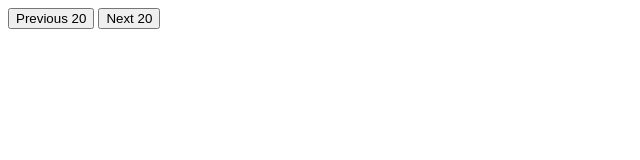
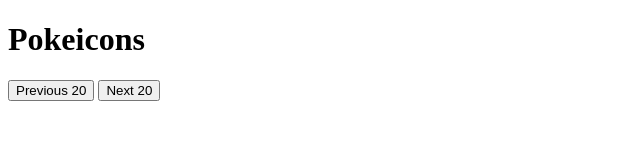
Before and after one commit to jgbijlsma/vitePokemonIcons, a website built with Vite: page index.html in a window 1280 px wide. Shown: the whole page, without its empty margins (0-640 px from the left). Built offline with nearby package versions, Linux system fonts and the light colour scheme; no server answers.

Commit message:
add header to index.html

```diff
--- a/index.html
+++ b/index.html
@@ -7,6 +7,7 @@
     <title>Document</title>
   </head>
   <body>
+    <h1>Pokeicons</h1>
     <div id="pokemonContainer"></div>
     <button id="prevBtn">Previous 20</button>
     <button id="nextBtn">Next 20</button>
```
